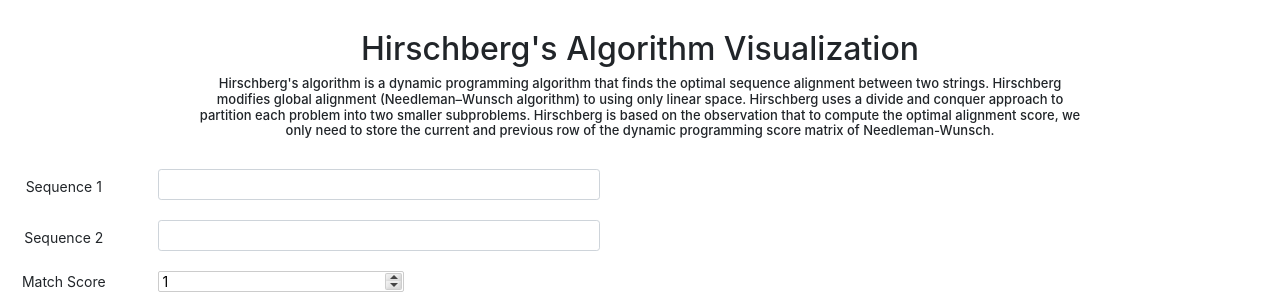
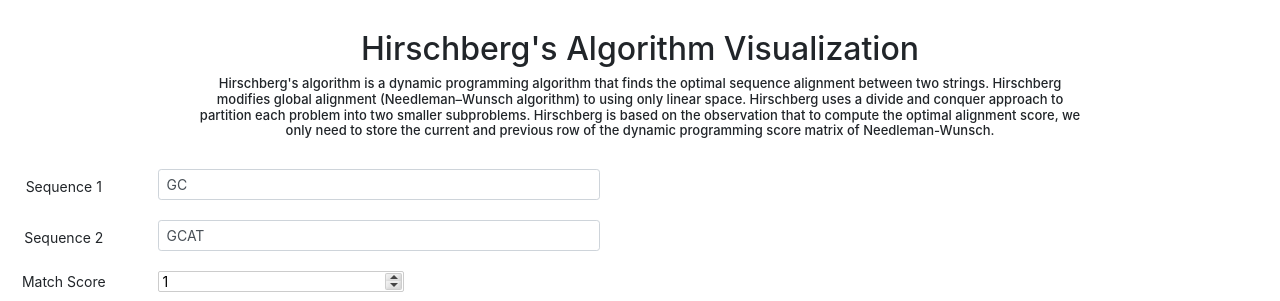
Before and after one commit to henrysha/Hirschberg-tree-visualizer, a React (Create React App) app: page / in a window 1280 px wide. Shown: the top 301 px of the page. Built offline with nearby package versions, Linux system fonts and the light colour scheme.

Commit message:
default sequence

```diff
--- a/src/components/InputForm.js
+++ b/src/components/InputForm.js
@@ -7,8 +7,8 @@ class InputForm extends Component {
   constructor(props) {
     super(props);
     this.state = {
-      sequence1: "",
-      sequence2: "",
+      sequence1: "GC",
+      sequence2: "GCAT",
       matchScore: 1,
       mismatchScore: -1,
       gapScore: -1
@@ -49,7 +49,11 @@ class InputForm extends Component {
               Sequence 1
             </Form.Label>
             <Col sm={9}>
-              <Form.Control size="sm" onChange={this.handleChange} />
+              <Form.Control
+                size="sm"
+                value={this.state.sequence1}
+                onChange={this.handleChange}
+              />
             </Col>
           </Form.Group>
           <Form.Group as={Row} controlId="sequence2">
@@ -57,7 +61,11 @@ class InputForm extends Component {
               Sequence 2
             </Form.Label>
             <Col sm={9}>
-              <Form.Control size="sm" onChange={this.handleChange} />
+              <Form.Control
+                size="sm"
+                value={this.state.sequence2}
+                onChange={this.handleChange}
+              />
             </Col>
           </Form.Group>
           <Form.Group as={Row} controlId="matchScore">
```
